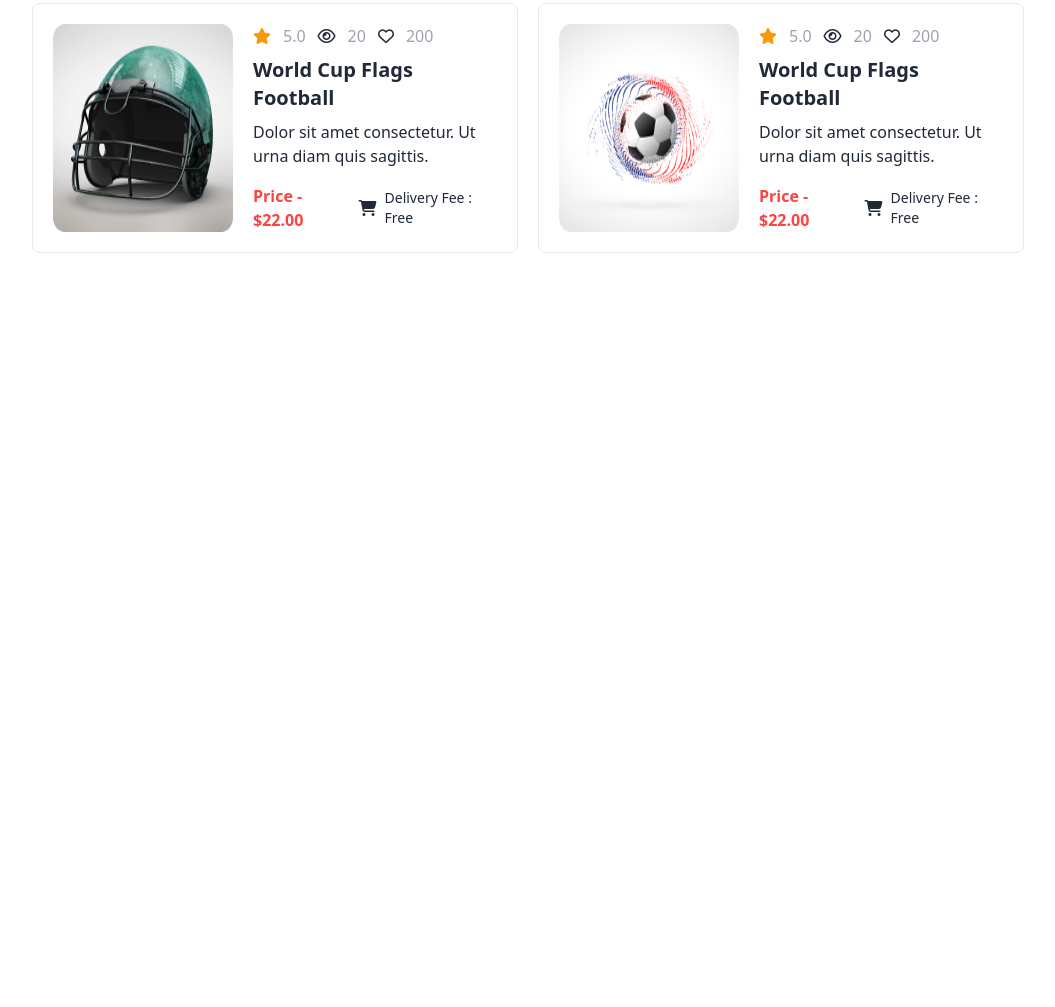
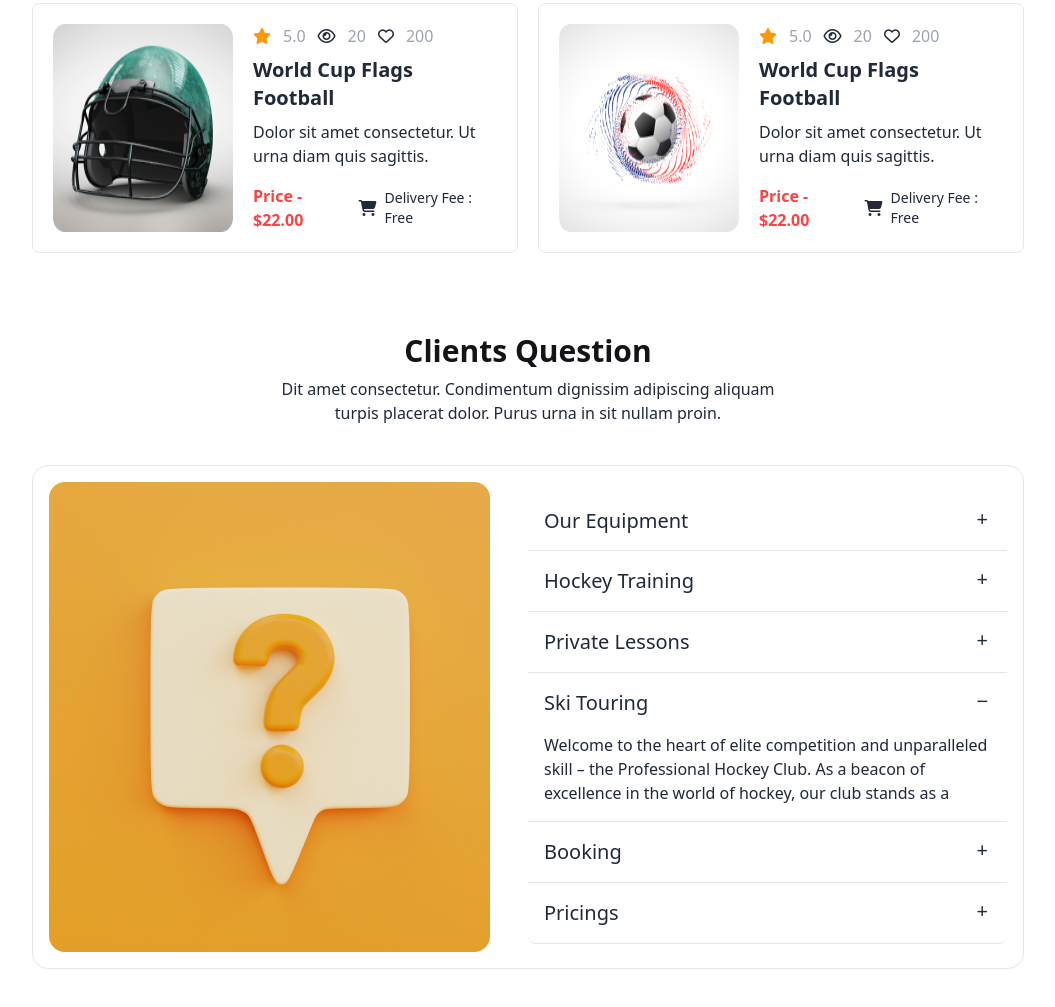
Before and after one commit to helal9380/Hockey-s, a plain HTML site: page index.html in a window 1280 px wide. Shown: the part 2663-3670 px from the top of the page, without its empty margins (112-1167 px from the left). Before the commit the page ends 2996 px from the top, so only its background shows below. Drawn offline with nearby package versions, Linux system fonts and the light colour scheme.

Commit message:
Clients Question added with responsive

```diff
--- a/index.html
+++ b/index.html
@@ -298,6 +298,78 @@
             </div>
           </div>
         </div>
+        <!-- our clients section -->
+        <div class="my-20">
+          <div class="title md:w-1/2 mx-auto text-center">
+            <h2 class="text-3xl font-bold text-[#131318] mb-2">Clients Question</h2>
+            <p class="text-gray-800">Dit amet consectetur. Condimentum dignissim adipiscing aliquam turpis placerat dolor. Purus urna in sit nullam proin.</p>
+          </div>
+          <div class="flex justify-between border border-base-300 rounded-2xl p-4 flex-col md:flex-row items-center mt-10">
+            <div>
+              <img class="w-full" src="./Images/11.png" alt="">
+            </div>
+            <div class="w-full md:w-1/2">
+              <div class="join join-vertical w-full">
+                <div class="collapse collapse-plus">
+                  <input type="radio" name="my-accordion-4" checked="checked" />
+                  <div class="collapse-title text-xl font-medium">
+                    Our Equipment
+                  </div>
+                  <div class="collapse-content">
+                    <p>Dolor sit amet consectetur. Ut urna diam quis sagittis. Elit elit enim sagittis turpis in magna.</p>
+                  </div>
+                </div>
+                <div class="collapse collapse-plus join-item border border-x-0 border-base-300">
+                  <input type="radio" name="my-accordion-4" />
+                  <div class="collapse-title text-xl font-medium">
+                    Hockey Training
+                  </div>
+                  <div class="collapse-content">
+                    <p>precision meets passion, and dedication defines our game. Our roster of seasoned veterans and rising stars embodies the spirit of hockey,</p>
+                  </div>
+                </div>
+                <div class="collapse collapse-plus join-item border border-x-0 border-base-300">
+                  <input type="radio" name="my-accordion-4" />
+                  <div class="collapse-title text-xl font-medium">
+                    Private Lessons
+                  </div>
+                  <div class="collapse-content">
+                    <p>celebrating the artistry of the sport and the pursuit of victory. Welcome to the Professional Hockey Club where greatness is a tradition.</p>
+                  </div>
+                </div>
+                <div class="collapse collapse-plus join-item border border-x-0 border-base-300">
+                  <input type="radio" name="my-accordion-4" checked="checked" />
+                  <div class="collapse-title text-xl font-medium">
+                    Ski Touring
+                  </div>
+                  <div class="collapse-content">
+                    <p>
+                      Welcome to the heart of elite competition and unparalleled skill – the Professional Hockey Club. As a beacon of excellence in the world of hockey, our club stands as a </p>
+                  </div>
+                </div>
+                <div class="collapse collapse-plus join-item border border-x-0 border-base-300">
+                  <input type="radio" name="my-accordion-4" />
+                  <div class="collapse-title text-xl font-medium">
+                    Booking
+                  </div>
+                  <div class="collapse-content">
+                    <p>testament to the highest standards of professionalism, dedication, and sportsmanship. Comprising a roster of seasoned veterans and rising stars, our players embody the </p>
+                  </div>
+                </div>
+                <div class="collapse collapse-plus join-item border border-x-0 border-base-300">
+                  <input type="radio" name="my-accordion-4" />
+                  <div class="collapse-title text-xl font-medium">
+                    Pricings
+                  </div>
+                  <div class="collapse-content">
+                    <p>Join us on this thrilling journey as we strive for greatness, leaving an indelible mark on the legacy of professional hockey.</p>
+                  </div>
+                </div>
+              </div>
+            </div>
+            </div>
+          </div>
+        </div>
     </main>
     <footer>
 
```
